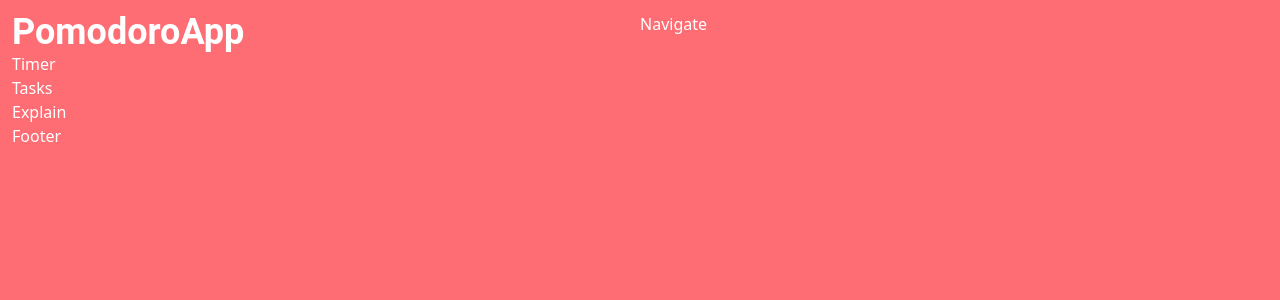
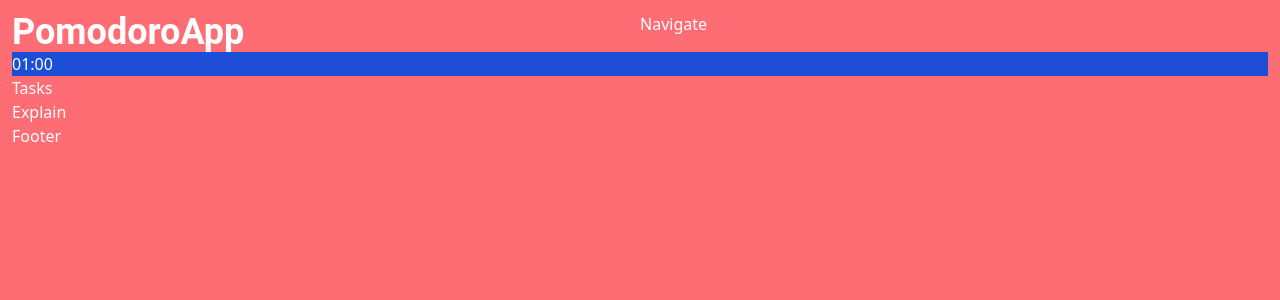
Before and after one commit to andresNeveu/pomodoro-app, a React (Vite) app: page / in a window 1280 px wide. Shown: the top 300 px of the page. Built offline with nearby package versions, Linux system fonts and the light colour scheme.

Commit message:
firts steps timer

```diff
--- a/src/App.tsx
+++ b/src/App.tsx
@@ -11,9 +11,9 @@ const App = () => {
 				</header>
 				<nav className='md:w-1/2'>Navigate</nav>
 			</div>
-			<section>
+			<>
 				<Timer />
-			</section>
+			</>
 			<section>
 				<Tasks />
 			</section>
--- /dev/null
+++ b/src/components/containers/TimerContainer.tsx
@@ -0,0 +1,9 @@
+interface Props {
+	children: JSX.Element;
+}
+
+const TimerContainer = (props: Props) => {
+	return <section className=' bg-blue-700'>{props.children}</section>;
+};
+
+export default TimerContainer;
--- a/src/components/sections/Timer.tsx
+++ b/src/components/sections/Timer.tsx
@@ -1,5 +1,63 @@
+import { useEffect, useState } from 'react';
+import TimerContainer from '../containers/TimerContainer';
+
+const formatNumber = (num: Number): String => {
+	return num.toLocaleString('en-US', {
+		minimumIntegerDigits: 2,
+		useGrouping: false,
+	});
+};
+
+interface timeClock {
+	min: Number;
+	sec: Number;
+}
+
+const Clock = (props: timeClock) => {
+	return (
+		<>
+			<span className='minutes'>{formatNumber(props.min)}</span>
+			<span className='divider'>:</span>
+			<span className='seconds'>{formatNumber(props.sec)}</span>
+		</>
+	);
+};
+
 const Timer = () => {
-	return <>Timer</>;
+	const [clock, setClock] = useState<JSX.Element>();
+	const [active, setActive] = useState<Boolean>(false);
+
+	console.log(1);
+
+	useEffect(() => {
+		const duration = 1;
+		let min = duration;
+		let sec = 0;
+
+		if (active) {
+			const interval = setInterval(() => {
+				sec--;
+				if (sec === -1) {
+					sec = 59;
+					min--;
+				}
+				const newValue = <Clock min={min} sec={sec} />;
+				if (min === 0 && sec === 0) {
+					clearInterval(interval);
+				}
+				setClock(newValue);
+			}, 1000);
+		} else {
+			const newValue = <Clock min={min} sec={sec} />;
+			setClock(newValue);
+		}
+	}, []);
+
+	return (
+		<TimerContainer>
+			<>{clock}</>
+		</TimerContainer>
+	);
 };
 
 export default Timer;
```
